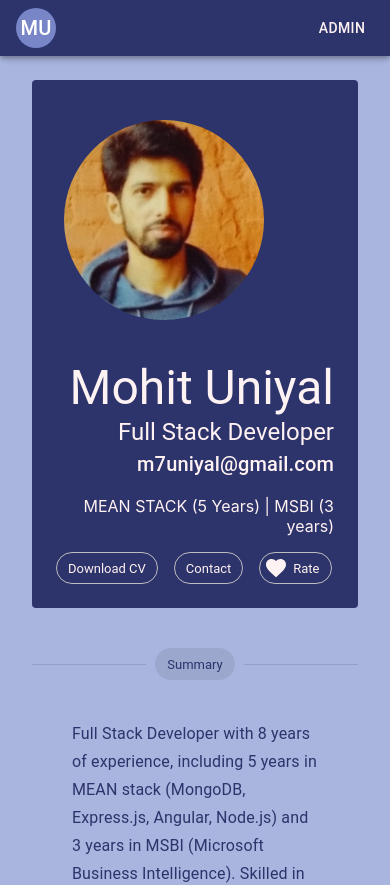
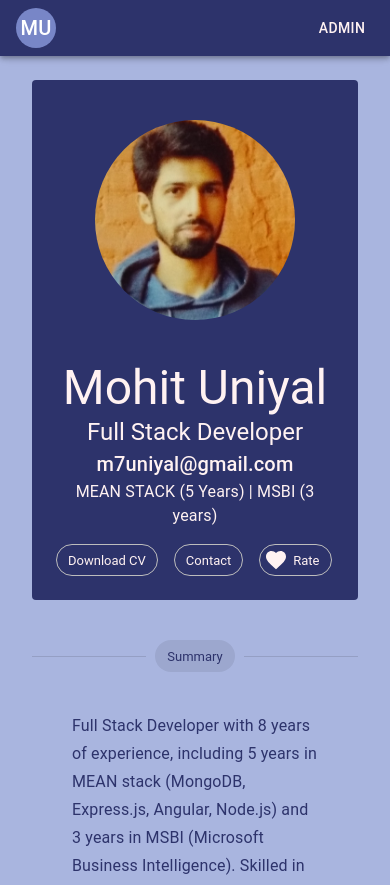
Before and after one commit to Mohit7th/resume, a React (Create React App) app: page / in a window 390 px wide. Shown: the top 885 px of the page. Built offline with nearby package versions, Linux system fonts and the light colour scheme.

Commit message:
fix for title header responsivness

```diff
--- a/src/components/admin/ProjectBlock.tsx
+++ b/src/components/admin/ProjectBlock.tsx
@@ -94,7 +94,7 @@ export default function ProjectsBlock() {
                     Add
                 </Button>
             </Box>
-            <Grid container spacing={2}>
+            <Grid container spacing={1}>
                 {userdata.projects.map((project: any, index: number) => (
                     <Grid size={6}>
                         <Accordion
--- a/src/components/admin/WorkHistoryBlock.tsx
+++ b/src/components/admin/WorkHistoryBlock.tsx
@@ -93,7 +93,7 @@ export default function WorkHistoryBlock() {
                     Add
                 </Button>
             </Box>
-            <Grid container spacing={2}>
+            <Grid container spacing={1}>
                 {workHistory.map((detail, index) => (
                     <Grid size={6}>
                         <Accordion
--- a/src/components/home/Projects.tsx
+++ b/src/components/home/Projects.tsx
@@ -35,7 +35,15 @@ const Projects: React.FC<ProjectsProps> = ({ tabIndex, header }) => {
             sx={{ mt: 3, mb: 5, justifyContent: "space-between" }}
         >
             {filteredProjects.map((project: any, idx: number) => (
-                <Grid size={{ xs: 12, sm:6, md: 3}} key={idx}>
+                <Grid size={{ xs: 12, sm:6, md: 3}} key={idx}
+                sx={{
+                    display: "flex",
+                    justifyContent: { xs: "center", md: "flex-start" }, // Center on small screens, left-align on medium+
+                    alignItems: "center",
+                    // Add padding only on medium+ screens
+                    textAlign: { xs: "center", md: "left" }, // Center text on small screens
+                }}
+                >
                     <Card
                         sx={{
                             maxWidth: 300,
--- a/src/components/home/TitleHeader.tsx
+++ b/src/components/home/TitleHeader.tsx
@@ -9,6 +9,7 @@ import { useTheme } from "@mui/material/styles";
 export default function TitleHeader() {
     const [openDialog, setOpenDialog] = useState<boolean>(false);
     const userdata = useUserData();
+    const { titleHeader, summary } = userdata;
     const theme = useTheme();
 
     function handleDownloadCV() {
@@ -34,8 +35,9 @@ export default function TitleHeader() {
         setOpenDialog(false);
     };
 
+    const primaryTextColor = theme.palette.primary.contrastText;
+
     return (
-        <>
         <Box
             sx={{
                 width: "100%",
@@ -46,54 +48,52 @@ export default function TitleHeader() {
                 mt: 8,
             }}
         >
-                <Grid
-                    container
-                    spacing={2}
-                    sx={{ mb: 5 }}
-                    justifyContent="space-between"
-                    alignItems="center"
-                >
+            <Grid container spacing={2} sx={{ mb: 5 }} alignItems="center">
+                {/* Profile Picture */}
                 <Grid
                     size={{ xs: 12, md: 6 }}
-                        alignItems="center"
-                        sx={{ pl: 4 }}
+                    sx={{
+                        display: "flex",
+                        justifyContent: { xs: "center", md: "flex-start" }, // Center on small screens, left-align on medium+
+                        alignItems: "center",
+                        pl: { md: 4 }, // Add padding only on medium+ screens
+                        textAlign: { xs: "center", md: "left" }, // Center text on small screens
+                    }}
                 >
                     <Avatar
-                            alt="Remy Sharp"
+                        alt={titleHeader.name}
                         src="/assets/mypic.jpg"
                         sx={{ width: 200, height: 200 }}
                     />
                 </Grid>
+
+                {/* User Information */}
                 <Grid
                     size={{ xs: 12, md: 6 }}
                     sx={{
                         display: "flex",
-                            alignItems: "center",
-                            justifyContent: "flex-end", // Push text to the right
-                            textAlign: "right", // Align text inside the div
+                        justifyContent: { xs: "center", md: "flex-end" }, // Center on small screens, right-align on medium+
+                        textAlign: { xs: "center", md: "right" }, // Center text on small screens
                     }}
                 >
                     <Box sx={{ p: 3 }}>
-                            <Typography variant="h3" component="div">
-                                {userdata.titleHeader.name}
+                        <Typography variant="h3">{titleHeader.name}</Typography>
+                        <Typography variant="h5">
+                            {titleHeader.title}
                         </Typography>
-                            <Typography variant="h5" component="p">
-                                {userdata.titleHeader.title}
+                        <Typography variant="h6">
+                            {titleHeader.contact.email}
                         </Typography>
-                            <Typography variant="h6" component="p">
-                                {userdata.titleHeader.contact.email}
-                            </Typography>
-                            <p>{userdata.summary.short}</p>
-                            <Stack direction="row" spacing={2}>
+                        <Typography variant="body1">{summary.short}</Typography>
+
+                        {/* Action Buttons */}
+                        <Stack direction="row" spacing={2} mt={2}>
                             <Tooltip title="PDF" placement="top" arrow>
                                 <Chip
                                     label="Download CV"
                                     variant="outlined"
                                     onClick={handleDownloadCV}
-                                        sx={{
-                                            color: theme.palette.primary
-                                                .contrastText
-                                        }}
+                                    sx={{ color: primaryTextColor }}
                                 />
                             </Tooltip>
                             <Tooltip title="Email" placement="top" arrow>
@@ -102,38 +102,28 @@ export default function TitleHeader() {
                                     variant="outlined"
                                     onClick={() =>
                                         handleContactMe(
-                                                userdata.titleHeader.contact
-                                                    .email
+                                            titleHeader.contact.email
                                         )
                                     }
-                                        sx={{
-                                            color: theme.palette.primary
-                                                .contrastText,
-                                        }}
+                                    sx={{ color: primaryTextColor }}
                                 />
                             </Tooltip>
-                                <Tooltip
-                                    title="Rate Website"
-                                    placement="top"
-                                    arrow
-                                >
+                            <Tooltip title="Rate Website" placement="top" arrow>
                                 <Chip
                                     icon={<FavoriteIcon color="primary" />}
                                     label="Rate"
                                     variant="outlined"
                                     onClick={handleOpenDialog}
-                                        sx={{
-                                            color: theme.palette.primary
-                                                .contrastText,
-                                        }}
+                                    sx={{ color: primaryTextColor }}
                                 />
                             </Tooltip>
                         </Stack>
                     </Box>
                 </Grid>
             </Grid>
+
+            {/* Dialog Component */}
             <FormDialog open={openDialog} handleClose={handleCloseDialog} />
         </Box>
-        </>
     );
 }
--- a/src/components/home/WorkHistory.tsx
+++ b/src/components/home/WorkHistory.tsx
@@ -34,6 +34,7 @@ export default function WorkHistory() {
             work.endDate
         );
         return (
+            <Grid size={12}>
                 <Accordion
                     key={work._id}
                     sx={{
@@ -42,12 +43,15 @@ export default function WorkHistory() {
                     }}
                     expanded={expanded === work._id}
                     onChange={handleChange(work._id)}
-
                 >
                     <AccordionSummary
-                    expandIcon={<ExpandMoreIcon sx={{
+                        expandIcon={
+                            <ExpandMoreIcon
+                                sx={{
                                     color: theme.palette.primary.contrastText,
-                    }}/>}
+                                }}
+                            />
+                        }
                         aria-controls="panel1-content"
                         id="panel1-header"
                     >
@@ -59,7 +63,8 @@ export default function WorkHistory() {
                             flexItem
                             sx={{
                                 mx: 1,
-                            backgroundColor: theme.palette.primary.contrastText,
+                                backgroundColor:
+                                    theme.palette.primary.contrastText,
                             }}
                         />
                         <Typography
@@ -76,7 +81,8 @@ export default function WorkHistory() {
                             flexItem
                             sx={{
                                 mx: 1,
-                            backgroundColor: theme.palette.primary.contrastText,
+                                backgroundColor:
+                                    theme.palette.primary.contrastText,
                             }}
                         />
                         <Typography
@@ -89,10 +95,12 @@ export default function WorkHistory() {
                             {years} years {months > 0 ? `${months} months` : ""}
                         </Typography>
                     </AccordionSummary>
-                <AccordionDetails sx={{
+                    <AccordionDetails
+                        sx={{
                             backgroundColor: theme.palette.primary.light,
                             color: theme.palette.primary.contrastText,
-                }}>
+                        }}
+                    >
                         <List dense={true}>
                             {work.reponsibilities.map(
                                 (resp: any, index: number) => (
@@ -107,12 +115,13 @@ export default function WorkHistory() {
                         </List>
                     </AccordionDetails>
                 </Accordion>
+            </Grid>
         );
     });
 
     return (
-        <Grid container spacing={2} sx={{ mb: 5, mt:5 }}>
-            <Grid size={12}>{accordianData}</Grid>
+        <Grid container spacing={1} sx={{ mb: 5, mt: 5 }}>
+            {accordianData}
         </Grid>
     );
 }
```
Lines whose indentation alone changed are shown as unchanged.
